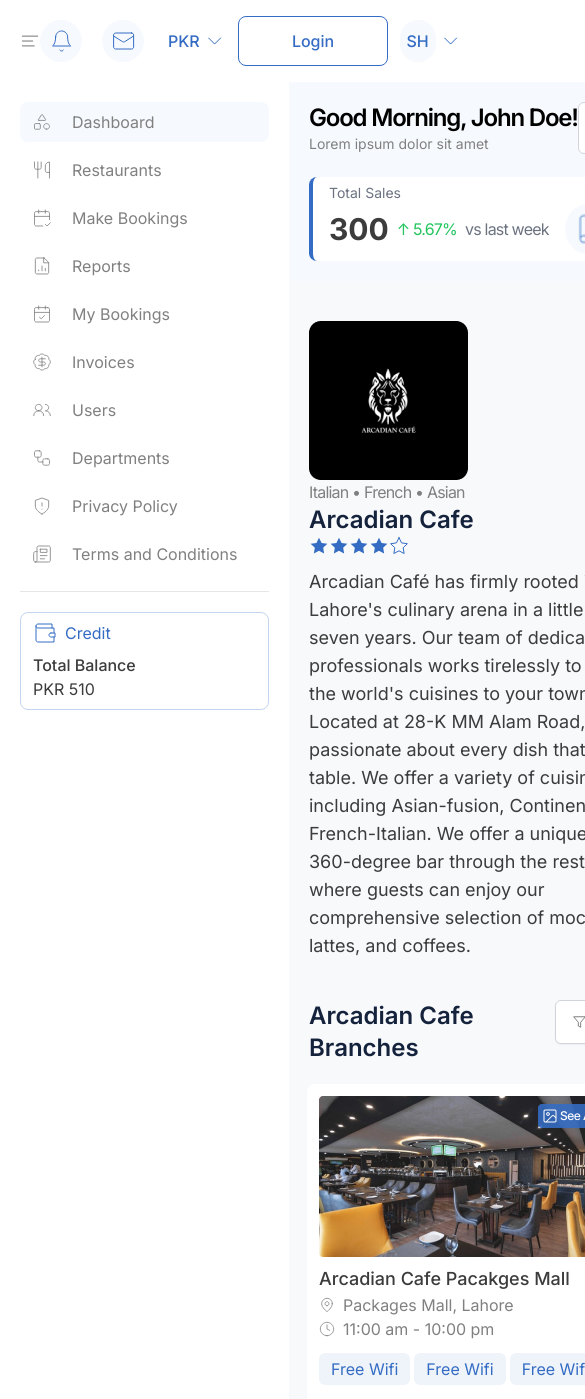
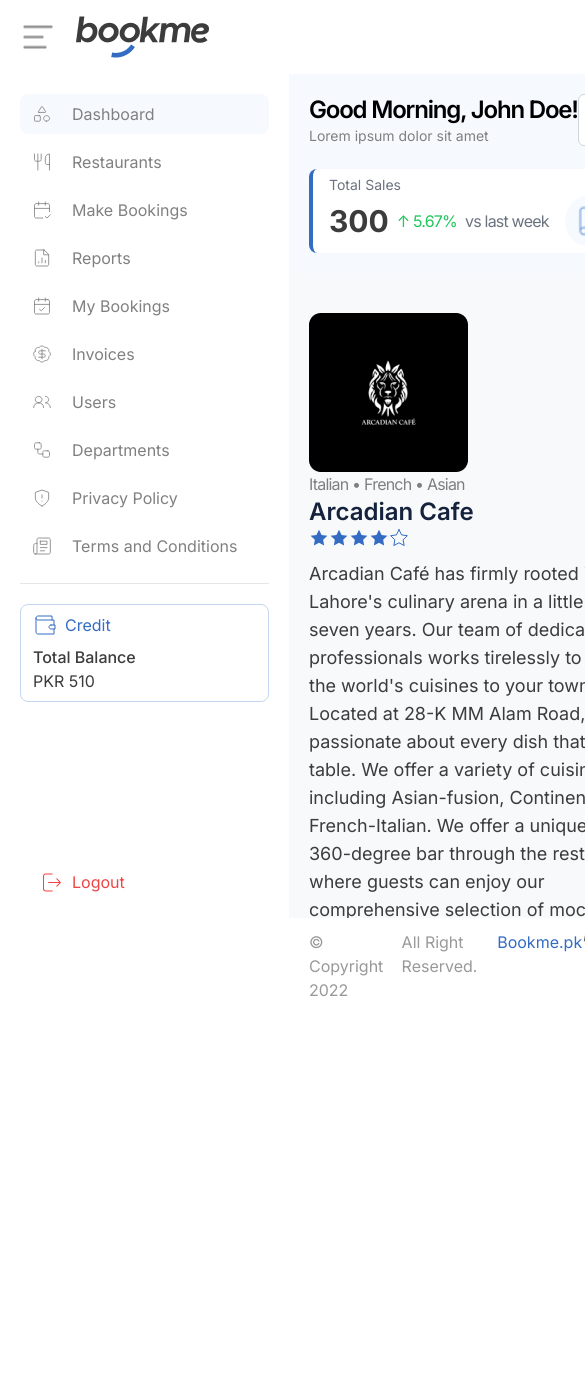
Before and after one commit to BilalHaider20/restaurant-portal, a Next.js app: page /en/restaurant in a window 390 px wide. Shown: the top 1399 px of the page, 585 px wide, since content can reach past the window. After the commit the page ends 1002 px from the top, so only its background shows below. Built offline with nearby package versions, Linux system fonts and the light colour scheme.

Commit message:
resolve conflict

```diff
--- a/package.json
+++ b/package.json
@@ -18,7 +18,9 @@
     "react": "^18",
     "react-chartjs-2": "^5.2.0",
     "react-dom": "^18",
+    "react-hook-form": "^7.53.0",
     "react-icons": "^5.3.0",
+    "react-phone-input-2": "^2.15.1",
     "react-redux": "^9.1.2",
     "redux-persist": "^6.0.0"
   },
--- a/public/images/index.js
+++ b/public/images/index.js
@@ -15,6 +15,7 @@ const images = {
   star_hollow: require('./star-hollow.svg'),
   location_pin: require('./location-pin.svg'),
   clock: require('./clock.svg'),
+  cross: require('./x.svg'),
   delete: require('./listing/Delete.svg'),
   edit: require('./listing/Edit.svg'),
 };
--- /dev/null
+++ b/src/app/[locale]/(unauth)/page.jsx
@@ -0,0 +1,12 @@
+import BranchesModal from "@/app/components/BranchesModal"
+
+export default function Page() {
+    return (
+        <div>
+            page
+            <BranchesModal/>
+        </div>
+
+
+    )
+}
--- a/src/app/[locale]/restaurant/page.jsx
+++ b/src/app/[locale]/restaurant/page.jsx
@@ -63,7 +63,7 @@ const Page = () => {
         ]
     }
     return (
-        <div className=' bg-bg-main flex flex-col space-y-5 pb-4'>
+        <div className=' bg-bg-main flex flex-col space-y-5 pb-4 h-screen overflow-y-scroll'>
             <WelcomeStats
                 userName="John Doe"
                 firstblock={"Total Sales"}
--- a/src/app/components/LayoutWrapper.jsx
+++ b/src/app/components/LayoutWrapper.jsx
@@ -14,7 +14,7 @@ const LayoutWrapper = ({ children }) => {
       <Navbar toggleSidebar={toggleSidebar} />
 
       <main className="flex w-full">
-        {sidebarOpen && <Sidebar />}
+        <Sidebar sidebarOpen={sidebarOpen} />
         <div className="relative w-full">
           <div className="flex-1">{children}</div>
           <Footer />
--- a/src/app/components/Navbar.jsx
+++ b/src/app/components/Navbar.jsx
@@ -7,12 +7,12 @@ import ProfileBtn from './buttons/ProfileBtn'
 
 const Navbar = ({toggleSidebar}) => {
   return (
-    <div className='flex items-center justify-between px-5 py-4 '>
+    <div className='flex items-center justify-between px-5 py-4'>
       <div className='flex gap-5'>
         <Image className='cursor-pointer' onClick={toggleSidebar} src={images.menu} alt='menu icon' />
         <Image src={images.logo} alt='logo' />
       </div>
-      <div className='flex items-center gap-3'>
+      <div className='hidden items-center gap-3 md:flex'>
         <div className='flex items-center gap-5 '>
           <div className='navbarCircleDiv' >
             <Image src={images.bell} alt='bell' />
--- a/src/app/components/sidebar/Menu.jsx
+++ b/src/app/components/sidebar/Menu.jsx
@@ -4,7 +4,7 @@ import Image from 'next/image';
 import { useTranslations } from 'next-intl';
 import images from '../../../../public/images/navbar';
 
-const Menu = () => {
+const Menu = ({sidebarOpen}) => {
 
   const t = useTranslations('sidebar')
   const data = [
@@ -34,7 +34,7 @@ const Menu = () => {
               height={20}
             />
           </span>
-          <span>{e.text}</span>
+          { sidebarOpen && <span>{e.text}</span>}
         </li>
       ))}
     </ul>
--- a/src/app/components/sidebar/Sidebar.jsx
+++ b/src/app/components/sidebar/Sidebar.jsx
@@ -1,20 +1,22 @@
 "use client"
-import {useEffect, useState} from 'react';
+import { useEffect, useState } from 'react';
 import Image from 'next/image';
 import images from '../../../../public/images/navbar/index';
 import Menu from './Menu'
 import { useTranslations } from 'next-intl';
 
-const Sidebar = () => {
+const Sidebar = ({ sidebarOpen }) => {
   const t = useTranslations('sidebar')
 
   return (
-    <div className='relative block border-r-0 w-[289px] py-[12px] px-[20px] flex-col flex-shrink-0 gap-6 '>
-      <Menu  />
+    <div className={`sticky h-screen overflow-y-scroll block border-r-0 ${sidebarOpen ? 'w-[289px]' : ''}  py-[12px] px-[20px] flex-col flex-shrink-0 gap-6 `}>
+      <Menu sidebarOpen={sidebarOpen} />
       <div className='w-full h-[1px] bg-divider-grey my-2'></div>
 
+
+
+      {sidebarOpen && <>
         <div className="bg-divider-clr w-full h-[1px] "></div>
-
         <div className='flex flex-col rounded-lg my-5 space-y-2 px-3 py-2 p-2 border border-[#C3D5EF]'>
           <div className='flex gap-2 text-primary-blue'>
             <Image src={images.wallet} alt='wallet' width={24} height={24} />
@@ -27,10 +29,11 @@ const Sidebar = () => {
           </div>
         </div>
 
-      <div className='absolute px-[20px] py-2 bottom-10 flex gap-2 '>
+        <div className='mt-[160px] mb-[100px] px-[20px] py-2 flex gap-2 '>
           <Image src={images.logout} alt="logout" />
           <span className='text-red-500'>Logout</span>
         </div>
+      </>}
     </div>
   );
 };
```
Also changed, not shown: src/app/[locale]/(unauth)/layout.jsx (deleted), 1 other file (tests, documents, lock files or other folders). Lines whose indentation alone changed are shown as unchanged.
